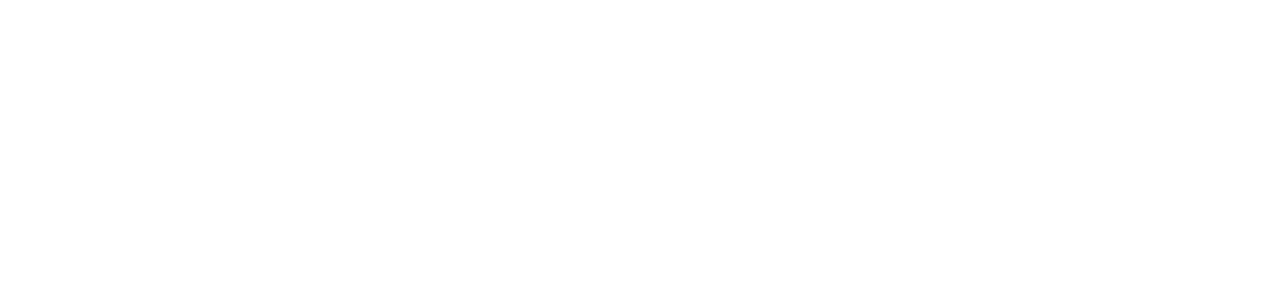
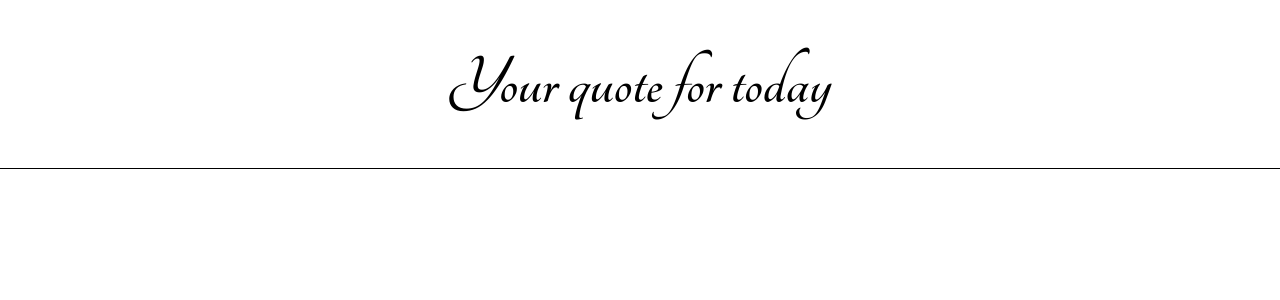
Before and after one commit to annaszalkiewicz/random-quote-machine, a React (Create React App) app: page / in a window 1280 px wide. Shown: the top 300 px of the page. Built offline with nearby package versions, Linux system fonts and the light colour scheme.

Commit message:
Add header with basic styling

```diff
--- a/src/App.css
+++ /dev/null
@@ -1,32 +0,0 @@
-.App {
-  text-align: center;
-}
-
-.App-logo {
-  animation: App-logo-spin infinite 20s linear;
-  height: 40vmin;
-}
-
-.App-header {
-  background-color: #282c34;
-  min-height: 100vh;
-  display: flex;
-  flex-direction: column;
-  align-items: center;
-  justify-content: center;
-  font-size: calc(10px + 2vmin);
-  color: white;
-}
-
-.App-link {
-  color: #61dafb;
-}
-
-@keyframes App-logo-spin {
-  from {
-    transform: rotate(0deg);
-  }
-  to {
-    transform: rotate(360deg);
-  }
-}
--- a/src/App.js
+++ b/src/App.js
@@ -1,11 +1,12 @@
 import React, { Component } from 'react';
-import './App.css';
 
 class App extends Component {
   render() {
     return (
       <div className="App" id="quote-box">
-
+        <header className="header">
+          <h1 className="heading-one">Your quote for today</h1>
+        </header>
       </div>
     );
   }
--- a/src/index.css
+++ b/src/index.css
@@ -1,14 +1,20 @@
-body {
+html, body, #root {
+  width: 100%;
+  height: 100%;
+  font-family: 'Montserrat', sans-serif;
+  font-size: 18px;
+  font-weight: 400;
+  text-align: center;
   margin: 0;
-  padding: 0;
-  font-family: -apple-system, BlinkMacSystemFont, "Segoe UI", "Roboto", "Oxygen",
-    "Ubuntu", "Cantarell", "Fira Sans", "Droid Sans", "Helvetica Neue",
-    sans-serif;
-  -webkit-font-smoothing: antialiased;
-  -moz-osx-font-smoothing: grayscale;
 }
 
-code {
-  font-family: source-code-pro, Menlo, Monaco, Consolas, "Courier New",
-    monospace;
+/* HEADER */
+
+.header {
+  width: 100%;
+  font-family: 'Tangerine', cursive;
+  font-weight: 700;
+  font-size: 2em;
+  text-align: center;
+  border-bottom: solid 1px #000;
 }
```
